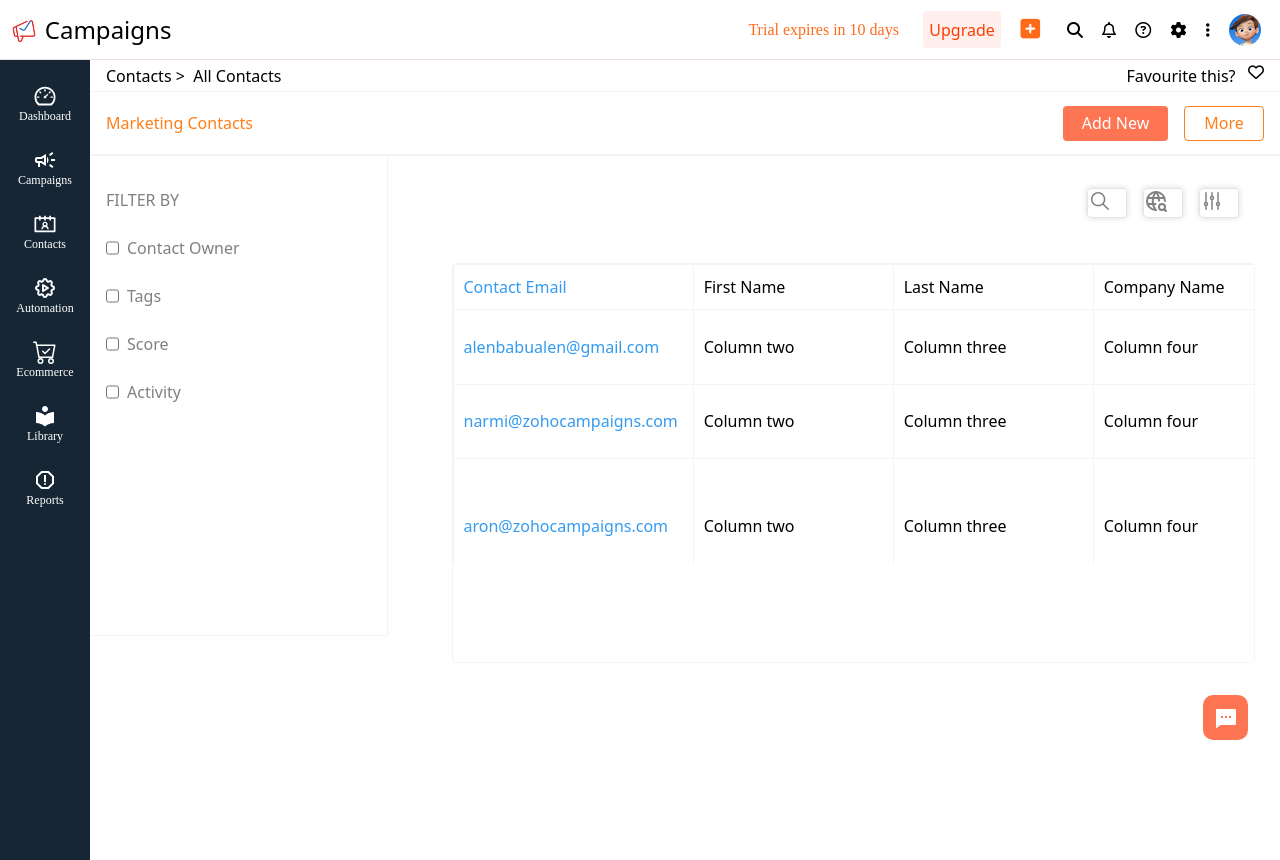
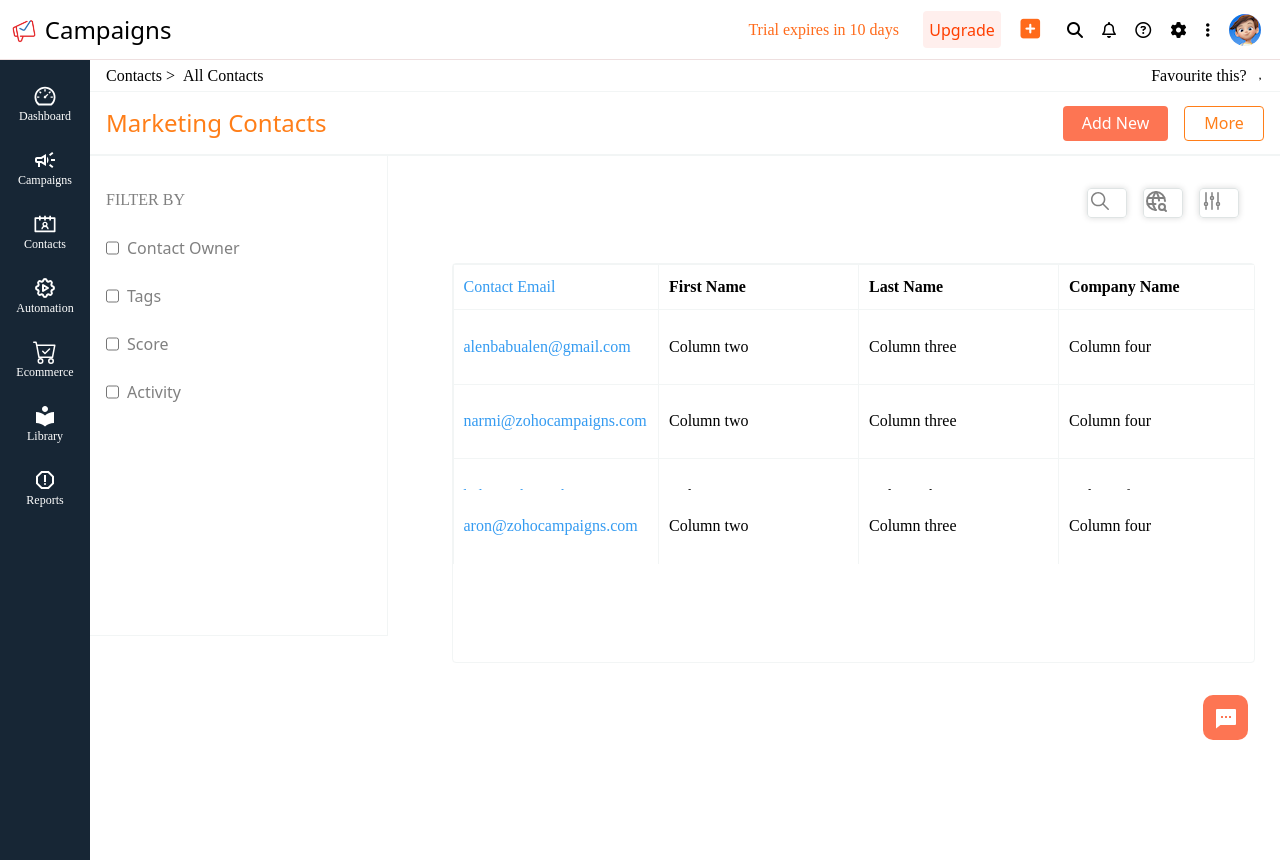
Before and after one commit to alenbabu/Zohodashboardsample, a React (Create React App) app: page /contacts/allcontacts in a window 1280 px wide. Built offline with nearby package versions, Linux system fonts and the light colour scheme.

Commit message:
allcontact component updated to tailwind

```diff
--- a/src/Components/Allcontact/Allcontact.js
+++ b/src/Components/Allcontact/Allcontact.js
@@ -1,5 +1,4 @@
 import React, { useState } from 'react'
-import './allcontact.css'
 import { IoIosSearch } from "react-icons/io";
 import { TbWorldSearch } from "react-icons/tb";
 import { HiOutlineAdjustmentsVertical } from "react-icons/hi2";
@@ -16,71 +15,71 @@
     };
 
     return (
-        <div className='allcontact'>
-            <div className='contacts-allcontacts-title-div'>
-                <div className='contact-allcontacts-title'>
-                    <h5 className='contacts-title-text'>Contacts &gt;</h5>
-                    <h5 className='contacts-title-text'>&nbsp;&nbsp;All Contacts</h5>
+        <div className='flex-1 h-screen ml-[90px]'>
+            <div className='sticky w-full h-[4vh] bg-[white] flex flex-row items-center justify-between border-t-[none] border-b-[0.5px] border-b-[rgb(242,245,245)] border-solid top-[7.5vh]'>
+                <div className='flex flex-row pl-[1em]'>
+                    <h5 className='font-[lighter]'>Contacts &gt;</h5>
+                    <h5 className='font-[lighter]'>&nbsp;&nbsp;All Contacts</h5>
                 </div>
-                <div className='contact-allcontacts-fav-title'>
-                    <h5 className='contacts-title-text'>Favourite this?&nbsp;&nbsp;&nbsp;</h5>
-                    <i class="fa-regular fa-heart contacts-title-text"></i>
+                <div className='flex flex-row pr-[1em]'>
+                    <h5 className='font-[lighter]'>Favourite this?&nbsp;&nbsp;&nbsp;</h5>
+                    <i class="fa-regular fa-heart font-[lighter]"></i>
                 </div>
             </div>
 
-            <div className='contact-allcontacts-header-div'>
-                <div className='contact-allcontacts-header'>
-                    <h2 className='contact-allcontacts-header-text'>Marketing Contacts</h2>
+            <div className='h-[8vh] bg-[white] flex flex-row items-center justify-between border-t-[none] border-b-[2.5px] border-b-[rgb(242,245,245)] border-solid'>
+                <div className='pl-[1em]'>
+                    <h2 className='text-[#FF7E18] text-2xl'>Marketing Contacts</h2>
 
                 </div>
-                <div className='contact-allcontacts-buttons'>
-                    <button className='addnew-btn'>Add New</button>
-                    <button className='more-btn'>More</button>
+                <div className='pr-[1em]'>
+                    <button className='w-[105px] h-[35px] text-[white] bg-[#FD7553] rounded mr-[1em] border-[none] hover:shadow-[0_8px_8px_-4px_lightblue]'>Add New</button>
+                    <button className='w-20 h-[35px] text-[#FF7E18] bg-[white] rounded border-[0.5px] border-solid border-[#FF7E18] hover:shadow-[0_8px_8px_-4px_lightblue]'>More</button>
 
                 </div>
 
             </div>
-            <div className='allcontacts-wrapper'>
-                <div className='left-div-filterby'>
-                    <h4 className='left-div-filterby-text'>FILTER BY</h4>
-                    <div className='left-div-content'>
-                        <input className='left-div-chkbox' type='checkbox' />
-                        <h4 className='left-div-text'>Contact Owner</h4>
+            <div className='flex h-[77vh]'>
+                <div className='w-[28%] h-[60vh] pl-[1em] pt-[2em] border-r-[rgb(242,245,245)] border-b-[rgb(242,245,245)] border-r border-solid border-b'>
+                    <h4 className='text-[grey] font-[lighter]'>FILTER BY</h4>
+                    <div className='flex pt-[1.5em]'>
+                        <input className='accent-[#FF7E18]' type='checkbox' />
+                        <h4 className='text-[gray] ml-[0.5em] hover:text-[#FF7E18]'>Contact Owner</h4>
                     </div>
-                    <div className='left-div-content'>
-                        <input className='left-div-chkbox' type='checkbox' />
-                        <h4 className='left-div-text'>Tags</h4>
+                    <div className='flex pt-[1.5em]'>
+                        <input className='accent-[#FF7E18]' type='checkbox' />
+                        <h4 className='text-[gray] ml-[0.5em] hover:text-[#FF7E18]'>Tags</h4>
                     </div>
-                    <div className='left-div-content'>
-                        <input className='left-div-chkbox' type='checkbox' />
-                        <h4 className='left-div-text'>Score</h4>
+                    <div className='flex pt-[1.5em]'>
+                        <input className='accent-[#FF7E18]' type='checkbox' />
+                        <h4 className='text-[gray] ml-[0.5em] hover:text-[#FF7E18]'>Score</h4>
                     </div>
-                    <div className='left-div-content'>
-                        <input className='left-div-chkbox' type='checkbox' />
-                        <h4 className='left-div-text'>Activity</h4>
+                    <div className='flex pt-[1.5em]'>
+                        <input className='accent-[#FF7E18]' type='checkbox' />
+                        <h4 className='text-[gray] ml-[0.5em] hover:text-[#FF7E18]'>Activity</h4>
                     </div>
 
                 </div>
 
-                <div className='right-wrapper'>
-                    <div className='right-div-icon-div'>
-                        <div className='right-div-icons tooltip'>
+                <div className='flex flex-col w-9/12'>
+                    <div className='w-[90%] h-[10vh] flex flex-row items-center justify-end ml-[4em] mt-[0.7em]'>
+                        <div className='border text-center w-10 h-[30px] rounded mt-[-0.5em] shadow-[0px_0px_6px_0px_rgba(0,0,0,0.15)] mr-[1em] border-solid border-[rgb(223,228,228)] tooltip'>
                             <span class="tooltiptext">Search</span>
                             <IoIosSearch style={{ color: "grey", fontSize: "1.5em" }} />
 
                         </div>
-                        <div className='right-div-icons tooltip'>
+                        <div className='border text-center w-10 h-[30px] rounded mt-[-0.5em] shadow-[0px_0px_6px_0px_rgba(0,0,0,0.15)] mr-[1em] border-solid border-[rgb(223,228,228)] tooltip'>
                             <span class="tooltiptext">Advanced search</span>
                             <TbWorldSearch style={{ color: "grey", fontSize: "1.5em" }} />
 
                         </div>
-                        <div className='right-div-icons tooltip'>
+                        <div className='border flex justify-center w-10 h-[30px] rounded mt-[-0.5em] shadow-[0px_0px_6px_0px_rgba(0,0,0,0.15)] mr-[1em] border-solid border-[rgb(223,228,228)] tooltip'>
                             <span class="tooltiptext">Organize coloumns</span>
                             <HiOutlineAdjustmentsVertical style={{ color: "grey", fontSize: "1.5em" }} />
                         </div>
 
                     </div>
-                    <div className='right-div-contacts-table'>
+                    <div className='border w-[90%] h-[50vh] rounded ml-[4em] mt-[1em] border-solid border-[rgb(242,245,245)]'>
 
                         {/* table */}
                         <div class="table-container">
@@ -136,12 +135,12 @@
                         </div>
 
                     </div>
-                    <div onClick={toggleComponent} className='chatbot'>
+                    <div onClick={toggleComponent} className='w-[45px] h-[45px] flex justify-center items-center bg-[#FD7553] self-end m-[2em] rounded-[10px]'>
                     <RiMessage2Fill style={{ color: "white", fontSize: "1.5em" }} />
                     </div>
 
                     {component && (
-                        <div className='chatdiv'>
+                        <div className='absolute self-end mr-[5em] bottom-[3em]'>
                             <ChatBot
                             steps={[
                                 {
--- a/src/index.css
+++ b/src/index.css
@@ -1,3 +1,62 @@
 @tailwind base;
 @tailwind components;
 @tailwind utilities;
+
+
+  .tooltip {
+    @apply relative inline-block;
+  }
+  .tooltip .tooltiptext {
+    @apply invisible w-[95px] bg-[black] text-[0.7em] text-white text-center rounded absolute z-[1] ml-[-60px] px-0 py-[5px] left-2/4 bottom-[150%] after:content-[""] after:absolute after:ml-[-5px] after:border-[5px] after:border-solid after:border-[black_transparent_transparent_transparent] after:left-2/4 after:top-full;
+  }
+  .tooltip:hover .tooltiptext {
+    @apply visible;
+  }
+
+  /* table */
+  td,
+  th {
+    @apply border min-w-[200px] box-border text-left p-2.5 border-solid border-[rgb(242,245,245)];
+    background: white;
+  }
+  .unfixed-table {
+    @apply h-[43vh];
+  }
+  .table-container {
+    @apply relative h-[300px] w-full overflow-x-scroll;
+  }
+  thead th {
+    @apply sticky z-[2] font-[lighter] top-0 first:z-[2] first:left-0;
+    position: -webkit-sticky;
+  }
+  td {
+    @apply sticky z-[2] font-[lighter] bottom-0 first:z-[3] first:text-[#349BF1];
+  }
+  tbody {
+    @apply overflow-scroll h-[200px];
+  }
+
+  /* MAKE LEFT COLUMN FIXEZ */
+  tr > :first-child {
+    @apply sticky left-0;
+    position: -webkit-sticky;
+  }
+  ::-webkit-scrollbar {
+    @apply w-[5px];
+  }
+
+  /* Track */
+  ::-webkit-scrollbar-track {
+    background: #f1f1f1;
+  }
+
+  /* Handle */
+  ::-webkit-scrollbar-thumb {
+    @apply invisible hover:visible hover:bg-[#FD7553];
+    background: #888;
+  }
+
+  /* Handle on hover */
+  ::-webkit-scrollbar-thumb:hover {
+    background: #555;
+  }
```
